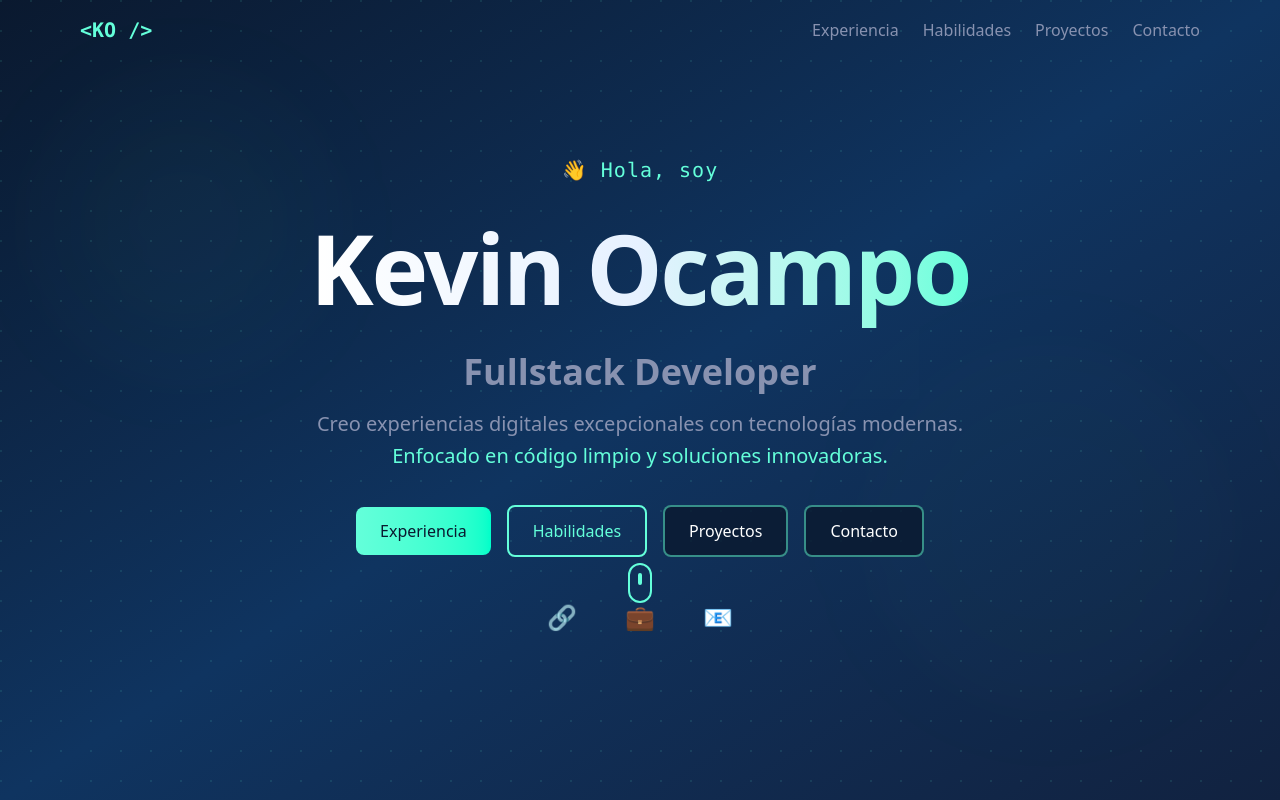
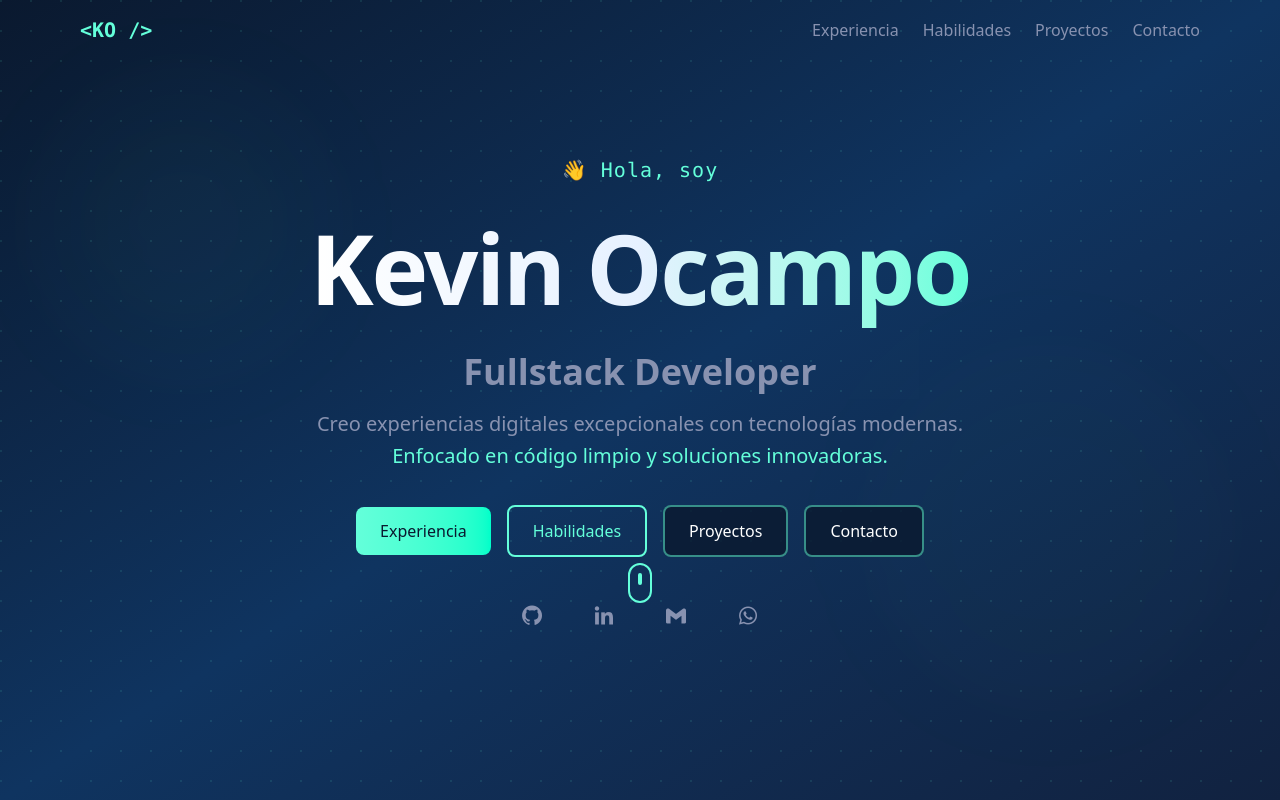
Before and after one commit to kelvinocampo/PortFolio, a React (Vite) app: page / in a window 1280 px wide. Shown: the top 800 px of the page. Built offline with nearby package versions, Linux system fonts and the light colour scheme.

Commit message:
temp social icons

```diff
--- a/src/components/Header.jsx
+++ b/src/components/Header.jsx
@@ -7,10 +7,18 @@ const navigationItems = [
   { label: 'Contacto', href: '#contact', variant: 'outline' }
 ];
 
+const ICONS = {
+  'github': <i className='bx bxl-github'></i>,
+  'linkedin': <i className='bx bxl-linkedin'></i>,
+  'gmail': <i className='bx bxl-gmail'></i>,
+  'whatsapp': <i className='bx bxl-whatsapp'></i>,
+};
+
 const socialLinks = [
-  { name: 'GitHub', href: '#', icon: '🔗' },
-  { name: 'LinkedIn', href: '#', icon: '💼' },
-  { name: 'Email', href: 'mailto:kevin@example.com', icon: '📧' }
+  { name: 'GitHub', href: '#', icon: ICONS.github },
+  { name: 'LinkedIn', href: '#', icon: ICONS.linkedin },
+  { name: 'Gmail', href: 'mailto:kevin@example.com', icon: ICONS.gmail },
+  { name: 'WhatsApp', href: '#', icon: ICONS.whatsapp }
 ];
 
 export const Header = () => {
```
